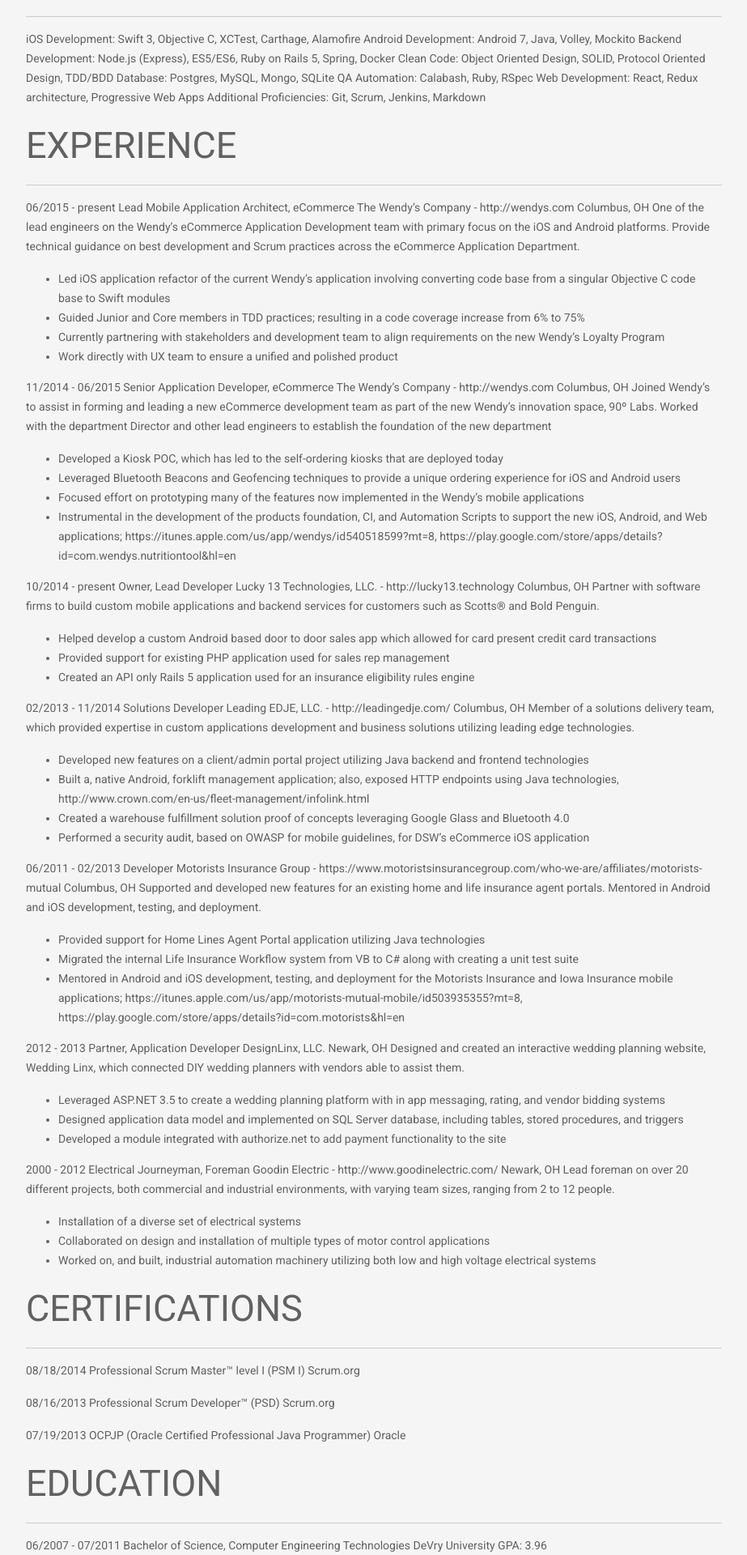
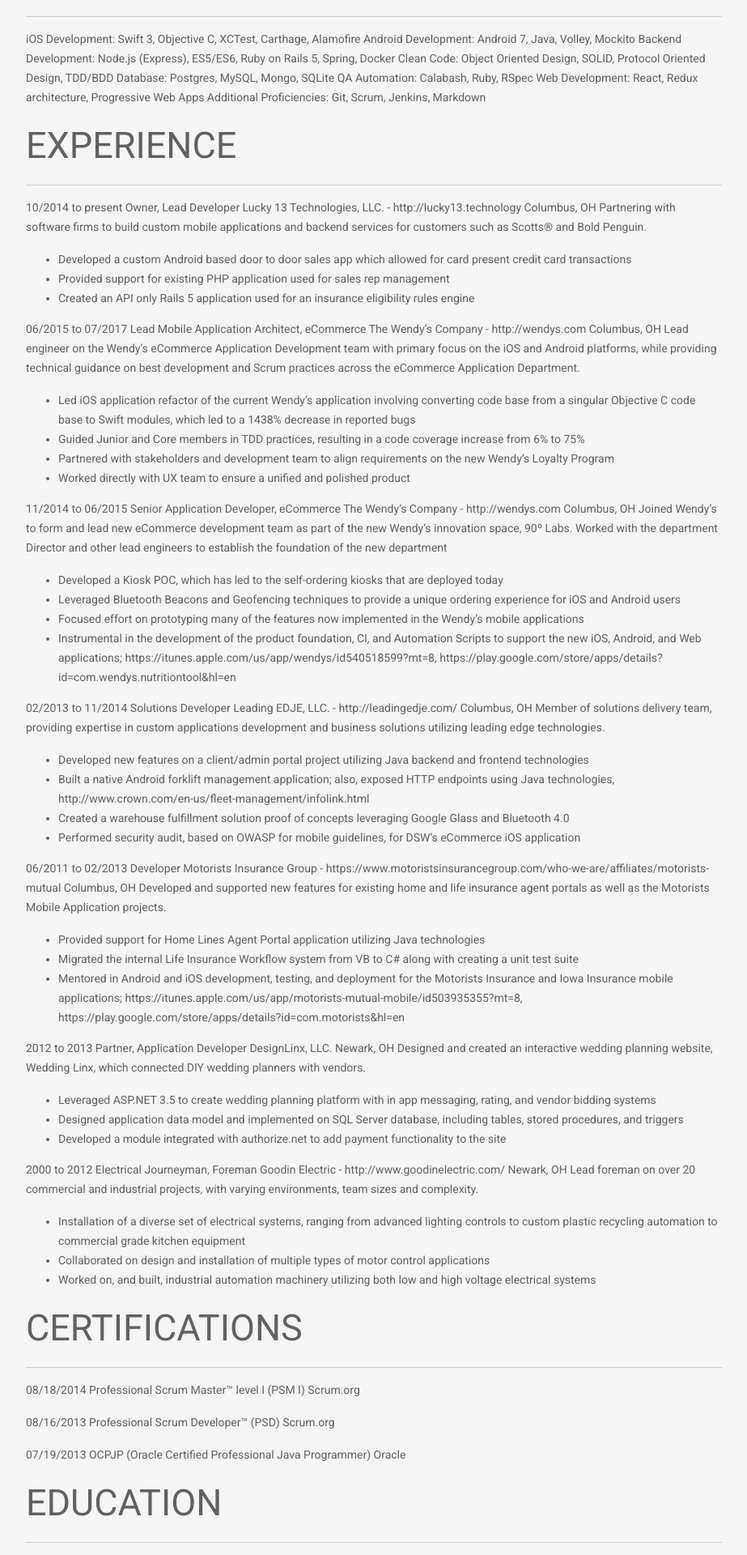
Before and after one commit to spookyd/spookyd.github.io, a Jekyll site: the page built from resume/LUKE_DAVIS.md, in a window 1280 px wide. Shown: the part 675-2595 px from the top of the page at 81% size, without its empty margins (178-1101 px from the left). Built offline with Jekyll 4.4.1, drawn with Linux system fonts in a browser that asks for light colours; our own code applies the rules of GitHub Pages for plain Markdown files; some of the changed text lies outside the part shown.

Commit message:
Updated resume data

```diff
--- a/resume/LUKE_DAVIS.md
+++ b/resume/LUKE_DAVIS.md
@@ -34,76 +34,77 @@
 
 ---
 
-06/2015 - present
+
+10/2014 to present
+Owner, Lead Developer
+Lucky 13 Technologies, LLC.  - http://lucky13.technology
+Columbus, OH
+Partnering with software firms to build custom mobile applications and backend services for customers such as Scotts® and Bold Penguin.
+
+* Developed a custom Android based door to door sales app which allowed for card present credit card transactions
+* Provided support for existing PHP application used for sales rep management
+* Created an API only Rails 5 application used for an insurance eligibility rules engine
+
+06/2015 to 07/2017
 Lead Mobile Application Architect, eCommerce
-The Wendy’s Company - http://wendys.com
+The Wendy’s Company  - http://wendys.com
 Columbus, OH
-One of the lead engineers on the Wendy's eCommerce Application Development team with primary focus on the iOS and Android platforms. Provide technical guidance on best development and Scrum practices across the eCommerce Application Department.
+Lead engineer on the Wendy's eCommerce Application Development team with primary focus on the iOS and Android platforms, while providing technical guidance on best development and Scrum practices across the eCommerce Application Department.
 
-* Led iOS application refactor of the current Wendy's application involving converting code base from a singular Objective C code base to Swift modules
-* Guided Junior and Core members in TDD practices; resulting in a code coverage increase from 6% to 75%
-* Currently partnering with stakeholders and development team to align requirements on the new Wendy's Loyalty Program
-* Work directly with UX team to ensure a unified and polished product
+* Led iOS application refactor of the current Wendy's application involving converting code base from a singular Objective C code base to Swift modules, which led to a 1438% decrease in reported bugs
+* Guided Junior and Core members in TDD practices, resulting in a code coverage increase from 6% to 75%
+* Partnered with stakeholders and development team to align requirements on the new Wendy's Loyalty Program
+* Worked directly with UX team to ensure a unified and polished product
 
-11/2014 - 06/2015
+11/2014 to 06/2015
 Senior Application Developer, eCommerce
-The Wendy’s Company - http://wendys.com
+The Wendy’s Company  - http://wendys.com
 Columbus, OH
-Joined Wendy's to assist in forming and leading a new eCommerce development team as part of the new Wendy's innovation space, 90º Labs. Worked with the department Director and other lead engineers to establish the foundation of the new department
+Joined Wendy's to form and lead new eCommerce development team as part of the new Wendy's innovation space, 90º Labs. Worked with the department Director and other lead engineers to establish the foundation of the new department
 
 * Developed a Kiosk POC, which has led to the self-ordering kiosks that are deployed today
 * Leveraged Bluetooth Beacons and Geofencing techniques to provide a unique ordering experience for iOS and Android users
 * Focused effort on prototyping many of the features now implemented in the Wendy's mobile applications
-* Instrumental in the development of the products foundation, CI, and Automation Scripts to support the new iOS, Android, and Web applications; https://itunes.apple.com/us/app/wendys/id540518599?mt=8, https://play.google.com/store/apps/details?id=com.wendys.nutritiontool&hl=en
+* Instrumental in the development of the product foundation, CI, and Automation Scripts to support the new iOS, Android, and Web applications; https://itunes.apple.com/us/app/wendys/id540518599?mt=8, https://play.google.com/store/apps/details?id=com.wendys.nutritiontool&hl=en
 
-10/2014 - present
-Owner, Lead Developer
-Lucky 13 Technologies, LLC. - http://lucky13.technology
+02/2013 to 11/2014
+Solutions Developer
+Leading EDJE, LLC.  - http://leadingedje.com/
 Columbus, OH
-Partner with software firms to build custom mobile applications and backend services for customers such as Scotts® and Bold Penguin.
-
-* Helped develop a custom Android based door to door sales app which allowed for card present credit card transactions
-* Provided support for existing PHP application used for sales rep management
-* Created an API only Rails 5 application used for an insurance eligibility rules engine
-
-02/2013 - 11/2014
-Solutions Developer
-Leading EDJE, LLC. - http://leadingedje.com/
-Columbus, OH
-Member of a solutions delivery team, which provided expertise in custom applications development and business solutions utilizing leading edge technologies.
+Member of solutions delivery team, providing expertise in custom applications development and business solutions utilizing leading edge technologies.
 
 * Developed new features on a client/admin portal project utilizing Java backend and frontend technologies
-* Built a, native Android, forklift management application; also, exposed HTTP endpoints using Java technologies, http://www.crown.com/en-us/fleet-management/infolink.html
+* Built a native Android forklift management application; also, exposed HTTP endpoints using Java technologies, http://www.crown.com/en-us/fleet-management/infolink.html
 * Created a warehouse fulfillment solution proof of concepts leveraging Google Glass and Bluetooth 4.0
-* Performed a security audit, based on OWASP for mobile guidelines, for DSW’s eCommerce iOS application
+* Performed security audit, based on OWASP for mobile guidelines, for DSW’s eCommerce iOS application
 
-06/2011 - 02/2013
+06/2011 to 02/2013
 Developer
-Motorists Insurance Group - https://www.motoristsinsurancegroup.com/who-we-are/affiliates/motorists-mutual
+Motorists Insurance Group  - https://www.motoristsinsurancegroup.com/who-we-are/affiliates/motorists-mutual
 Columbus, OH
-Supported and developed new features for an existing home and life insurance agent portals. Mentored in Android and iOS development, testing, and deployment.
+Developed and supported new features for existing home and life insurance agent portals as well as the Motorists Mobile Application projects.
 
 * Provided support for Home Lines Agent Portal application utilizing Java technologies
 * Migrated the internal Life Insurance Workflow system from VB to C# along with creating a unit test suite
 * Mentored in Android and iOS development, testing, and deployment for the Motorists Insurance and Iowa Insurance mobile applications; https://itunes.apple.com/us/app/motorists-mutual-mobile/id503935355?mt=8, https://play.google.com/store/apps/details?id=com.motorists&hl=en
 
-2012 - 2013
+2012 to 2013
 Partner, Application Developer
 DesignLinx, LLC.
 Newark, OH
-Designed and created an interactive wedding planning website, Wedding Linx, which connected DIY wedding planners with vendors able to assist them.
+Designed and created an interactive wedding planning website, Wedding Linx, which connected DIY wedding planners with vendors.
 
-* Leveraged ASP.NET 3.5 to create a wedding planning platform with in app messaging, rating, and vendor bidding systems
+* Leveraged ASP.NET 3.5 to create wedding planning platform with in app messaging, rating, and vendor bidding systems
 * Designed application data model and implemented on SQL Server database, including tables, stored procedures, and triggers
 * Developed a module integrated with authorize.net to add payment functionality to the site
 
-2000 - 2012
+2000 to 2012
 Electrical Journeyman, Foreman
-Goodin Electric - http://www.goodinelectric.com/
+Goodin Electric  - http://www.goodinelectric.com/
 Newark, OH
-Lead foreman on over 20 different projects, both commercial and industrial environments, with varying team sizes, ranging from 2 to 12 people.
+Lead foreman on over 20 commercial and industrial projects, with varying environments, team sizes and complexity.
 
-* Installation of a diverse set of electrical systems
+* Installation of a diverse set of electrical systems, ranging from advanced lighting controls to custom plastic recycling automation to commercial grade kitchen equipment
 * Collaborated on design and installation of multiple types of motor control applications
 * Worked on, and built, industrial automation machinery utilizing both low and high voltage electrical systems
 
@@ -111,6 +112,7 @@
 ## CERTIFICATIONS
 
 ---
+
 
 08/18/2014
 Professional Scrum Master™ level I (PSM I)
@@ -129,7 +131,8 @@
 
 ---
 
-06/2007 - 07/2011
+
+06/2007 to 07/2011
 Bachelor of Science, Computer Engineering Technologies
 DeVry University
 GPA: 3.96
@@ -139,6 +142,7 @@
 
 ---
 
+
 IoT: Bluetooth 4+, Raspberry Pi, Node Red, Arduino
 
 Travel: Hiking, Kayaking, Food, Culture
```
Also changed, not shown: resume/luke_davis.json (+29 -29 lines), resume/luke_davis.txt (+51 -50 lines), 1 other file.
